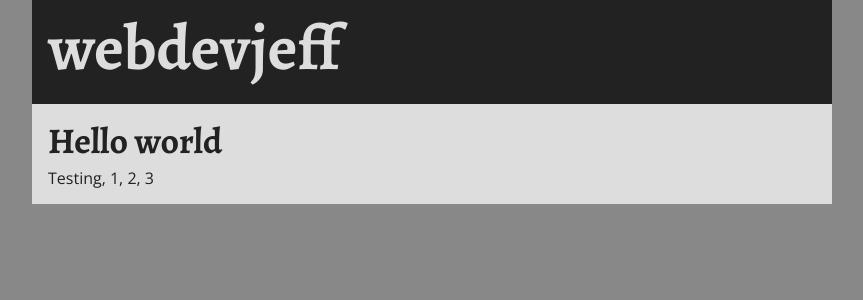
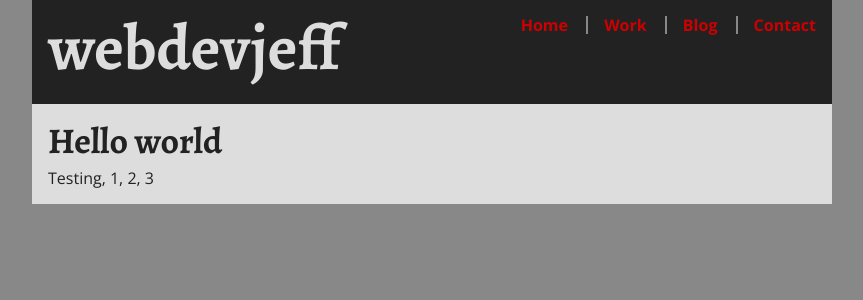
Before and after one commit to webdevjeffus/webdev-new, a Jekyll site: the page built from index.html, in a window 1280 px wide. Shown: the top 300 px of the page, without its empty margins (208-1071 px from the left). Built offline with Jekyll 4.4.1, drawn with Linux system fonts in a browser that asks for light colours; nearby versions of some CDN libraries.

Commit message:
Add nav links to default layout

```diff
--- a/_layouts/default.html
+++ b/_layouts/default.html
@@ -8,13 +8,21 @@
   <meta name="author" content="Jeff George">
   <meta name="viewport" content="width=device-width, initial-scale=1">
 
-  <link rel="shortcut icon" type="image/ico" href="./favicon.ico" />
+  <link rel="shortcut icon" type="image/ico" href="{{site.baseurl}}/favicon.ico" />
   <link rel="stylesheet" href="css/drop-in.css">
 </head>
 
 <body>
   <header>
     <h1>webdevjeff</h1>
+    <nav>
+      <ul>
+        <li><a href="{{site.baseurl}}/index.html">Home</a></li>
+        <li><a href="{{site.baseurl}}/work.html">Work</a></li>
+        <li><a href="{{site.baseurl}}/blog.html">Blog</a></li>
+        <li><a href="{{site.baseurl}}/contact.html">Contact</a></li>
+      </ul>
+    </nav>
   </header>
   <main>
 
```
